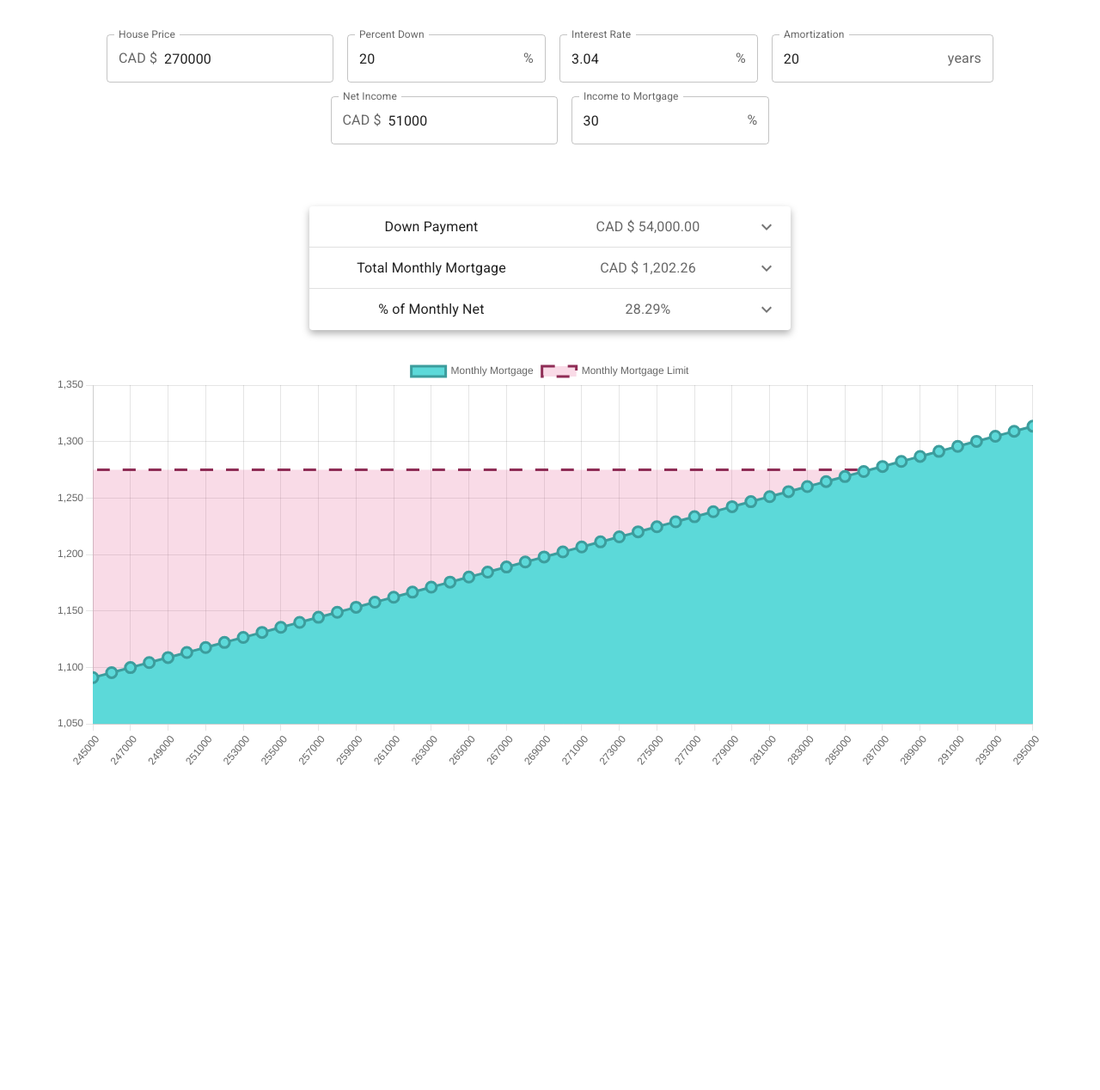
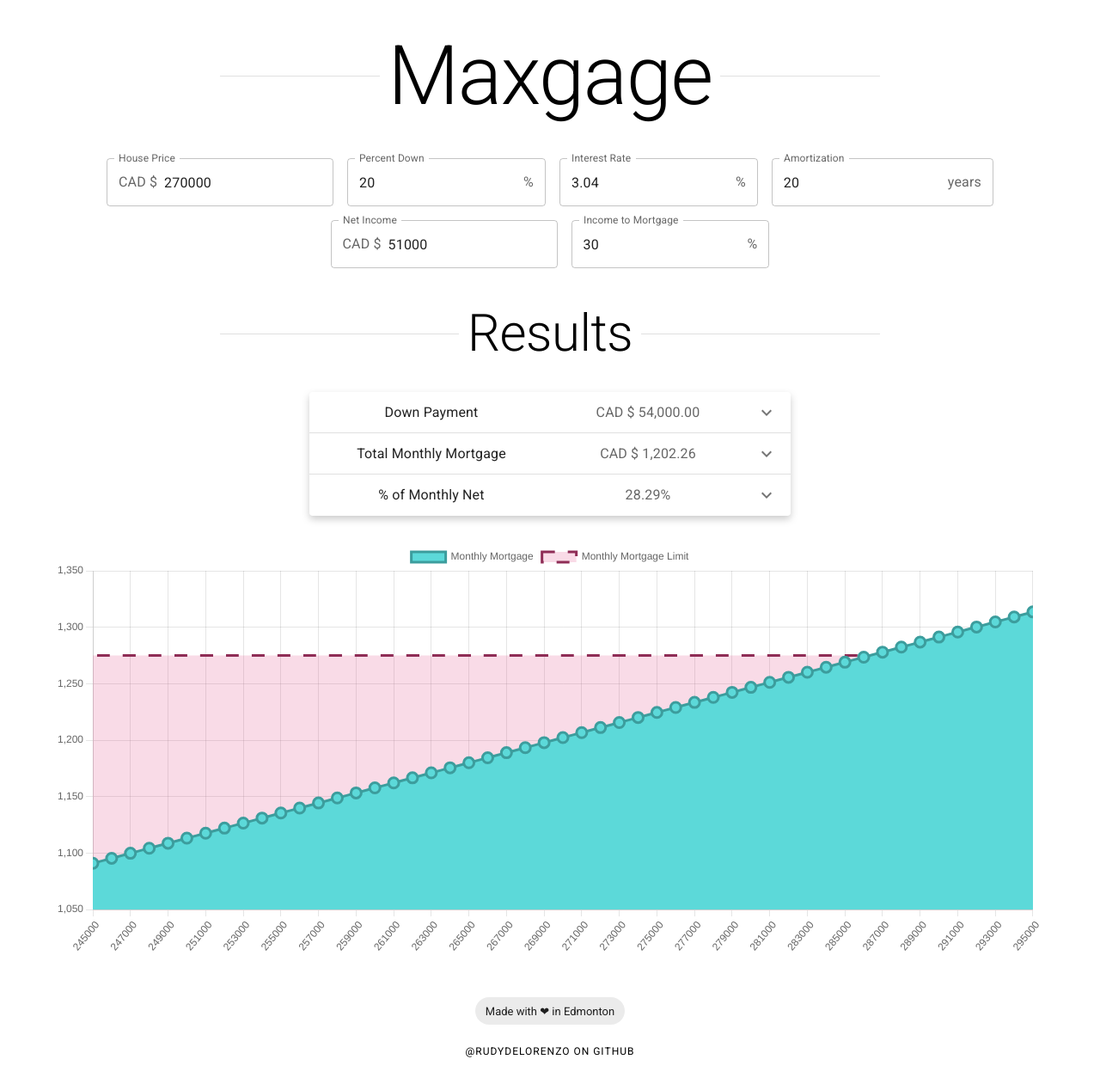
Before and after one commit to rudydelorenzo/maxgage, a React (Create React App) app: page / in a window 1280 px wide. Shown: the top 1268 px of the page at 86% size. Before the commit the page ends 896 px from the top, so only its background shows below. Built offline with nearby package versions, Linux system fonts and the light colour scheme; a web font is replaced by a local one.

Commit message:
Finishing touches and titles

```diff
--- a/src/ChartContainer.css
+++ b/src/ChartContainer.css
@@ -12,6 +12,8 @@ body {
 }
 
 .content {
+    margin: 2rem 0;
+
     display: flex;
     flex-direction: column;
     align-items: center;
@@ -40,3 +42,7 @@ body {
     width: clamp(200px, 90vw, 150vh);
     height: 60vh;
 }
+
+.footer {
+    margin: 3rem 0 1rem 0;
+}
--- a/src/ChartContainer.tsx
+++ b/src/ChartContainer.tsx
@@ -5,7 +5,7 @@ import { Chart, registerables } from 'chart.js';
 import { Line } from 'react-chartjs-2';
 import './ChartContainer.css'
 
-import {InputAdornment, TextField, Typography} from "@mui/material";
+import {Chip, Divider, InputAdornment, TextField, Typography} from "@mui/material";
 import MortgageDetails from "./MortgageDetails";
 
 Chart.register(...registerables);
@@ -96,6 +96,11 @@ function ChartContainer(props: Props) {
 
     return (
         <div className="content">
+
+            <Divider sx={{width: "clamp(7ch, 60%, 1000px)"}} variant='middle'>
+                <Typography variant="h1" >Maxgage</Typography>
+            </Divider>
+
             <div className="buttons-container">
                 <TextField type="number" value={housePrice} label="House Price" InputProps={{ startAdornment: <InputAdornment position="start">CAD $</InputAdornment>, inputProps: { min: 0, step: 1000 }}} onChange={(event => setHousePrice(parseInt(event.target.value)))}/>
                 <TextField type="number" value={downPercent} label="Percent Down" InputProps={{ endAdornment: <InputAdornment position="end">%</InputAdornment>}} onChange={(event => setDownPercent(parseInt(event.target.value)))} />
@@ -105,6 +110,9 @@ function ChartContainer(props: Props) {
                 <TextField type="number" value={netIncome} label="Net Income" InputProps={{ startAdornment: <InputAdornment position="start">CAD $</InputAdornment>, inputProps: { min: 0, step: 500 }}} onChange={(event => setNetIncome(parseInt(event.target.value)))} />
                 <TextField type="number" value={mortgagePercent} label="Income to Mortgage" InputProps={{ endAdornment: <InputAdornment position="end">%</InputAdornment>}} onChange={(event => setMortgagePercent(parseInt(event.target.value)))} />
             </div>
+            <Divider sx={{width: "clamp(7ch, 60%, 1000px)"}} variant='middle'>
+                <Typography variant="h2" >Results</Typography>
+            </Divider>
 
             <MortgageDetails mortgageDetails={mgDetails} monthly={monthly} netIncome={netIncome}/>
 
@@ -113,6 +121,8 @@ function ChartContainer(props: Props) {
                       options={chartOptions}/>
             </div>
 
+            <Chip className="footer" label="Made with ❤ in Edmonton"/>
+            <Typography variant="overline">@rudydelorenzo on github</Typography>
         </div>
     );
 }
--- a/src/MortgageDetails.css
+++ b/src/MortgageDetails.css
@@ -3,5 +3,5 @@
 
     max-width: 70ch;
 
-    filter: drop-shadow(0px 4px 4px rgba(0,0,0,0.3));
+    filter: drop-shadow(0px 4px 4px rgba(0,0,0,0.2));
 }
```
